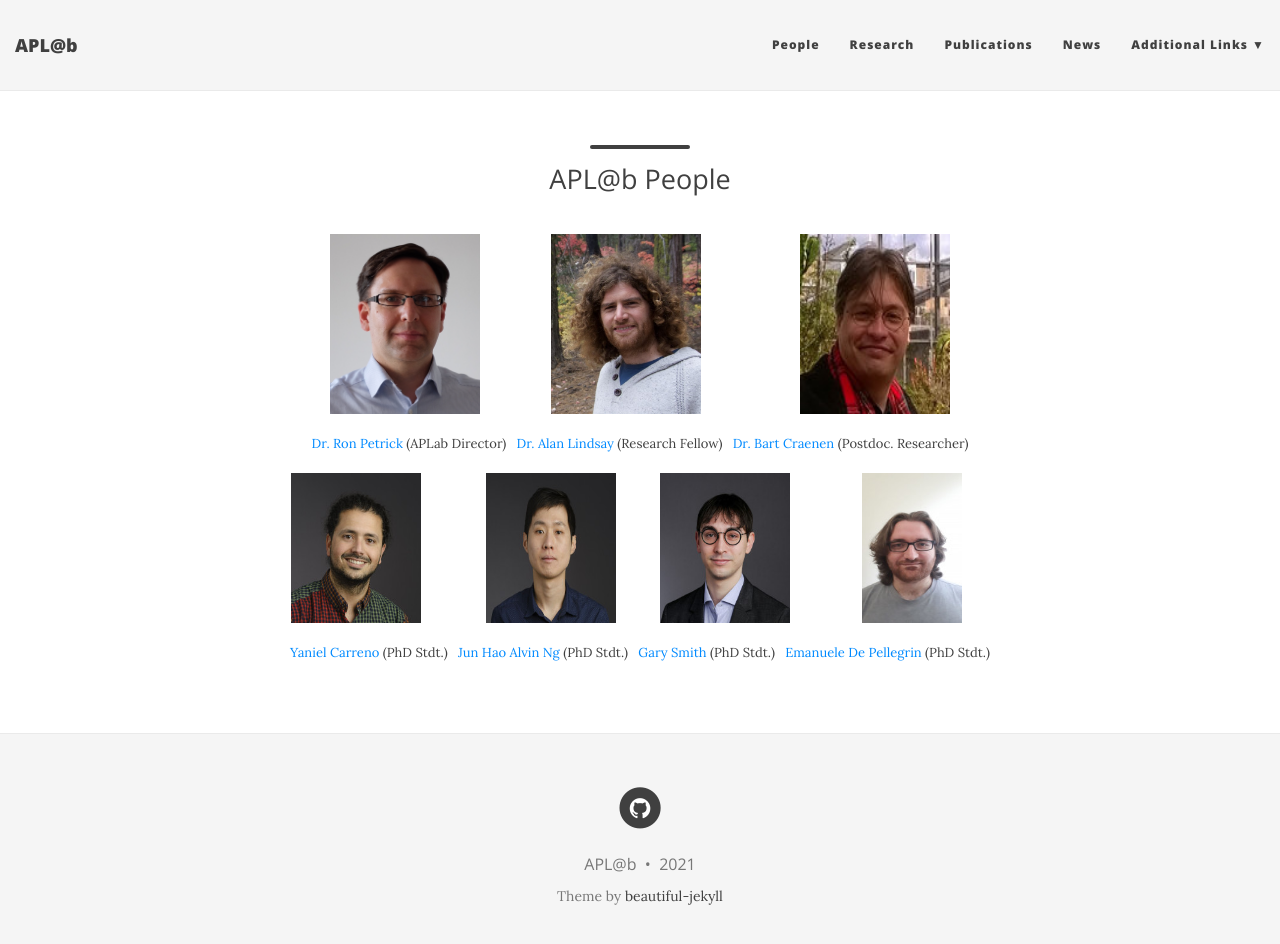
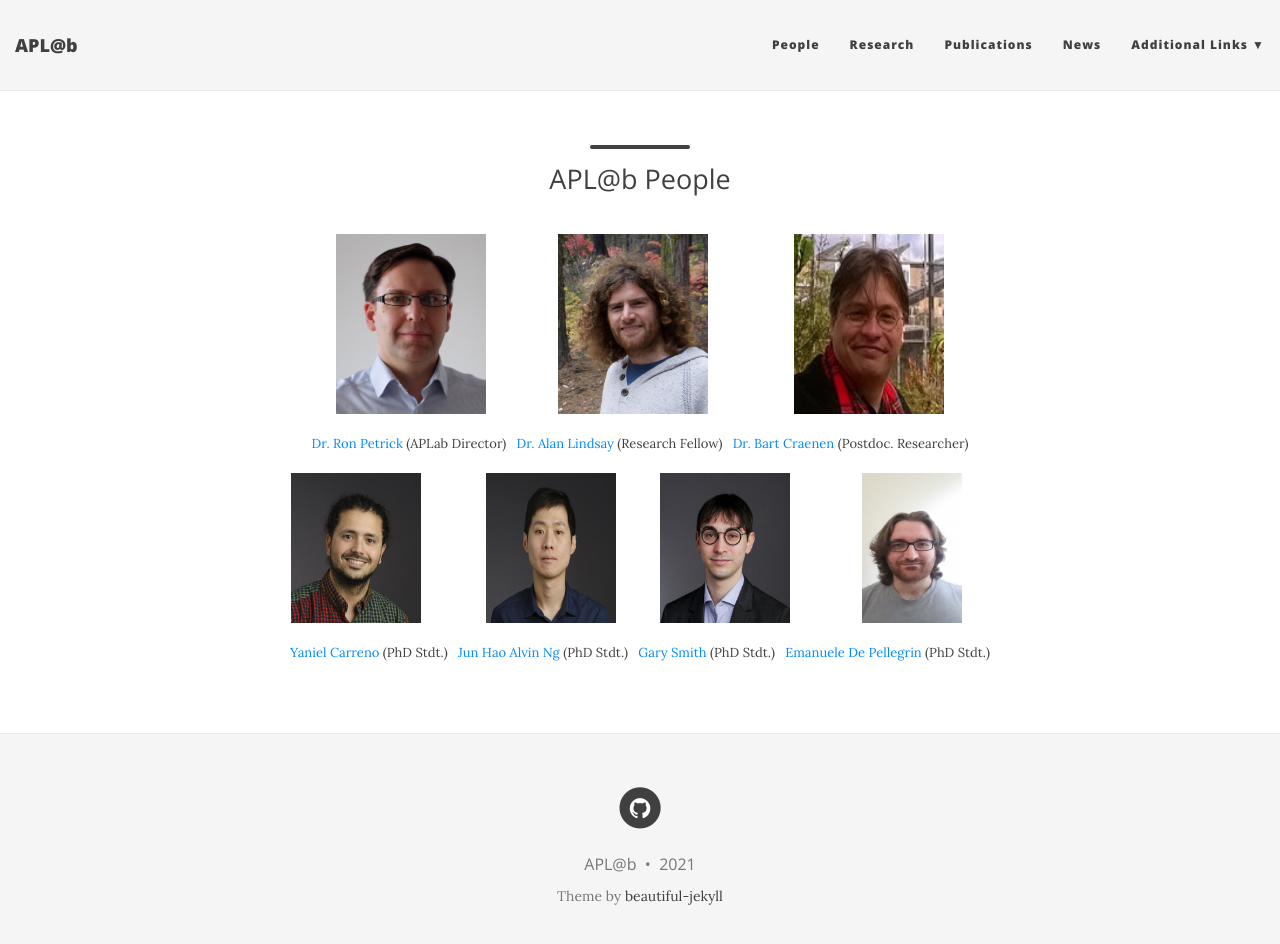
Before and after one commit to aplab2020/aplab2020.github.io, a Jekyll site: the page built from people.md, in a window 1280 px wide and 957 px high. Shown: the top 944 px of the window. Built offline with Jekyll 4.4.1, drawn with Linux system fonts in a browser that asks for light colours; nearby versions of some CDN libraries.

Commit message:
Update people.md

```diff
--- a/people.md
+++ b/people.md
@@ -8,7 +8,7 @@ show-avatar: false
 
 
 <p align="center"> <img src="/img/ron.jpg" align="center" width="150" height="180">   &nbsp; &nbsp;  &nbsp; &nbsp;  &nbsp; &nbsp; &nbsp; &nbsp;  &nbsp; &nbsp;
-                   <img src="/img/alan.jpg" align="center" width="150" height="180">  &nbsp;  &nbsp;   &nbsp; &nbsp;  &nbsp; &nbsp; &nbsp; &nbsp;  &nbsp; &nbsp;  &nbsp; &nbsp; &nbsp; &nbsp;
+                   <img src="/img/alan.jpg" align="center" width="150" height="180">  &nbsp;  &nbsp;   &nbsp; &nbsp;  &nbsp; &nbsp; &nbsp; &nbsp;  &nbsp; &nbsp;  &nbsp; &nbsp;
                    <img src="/img/bart.jpg" align="center" width="150" height="180"> </p>
 
 <p align="center">
```
